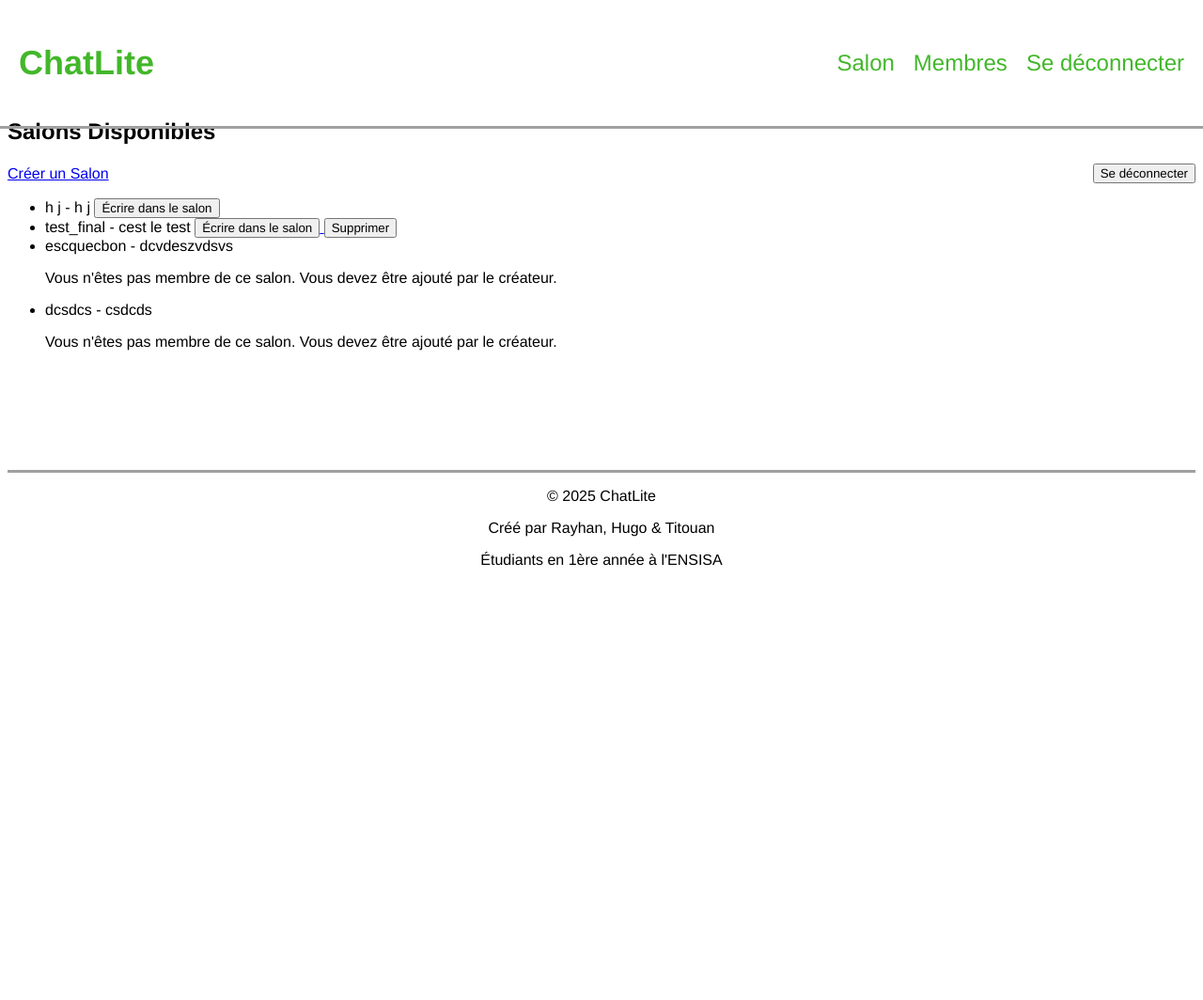
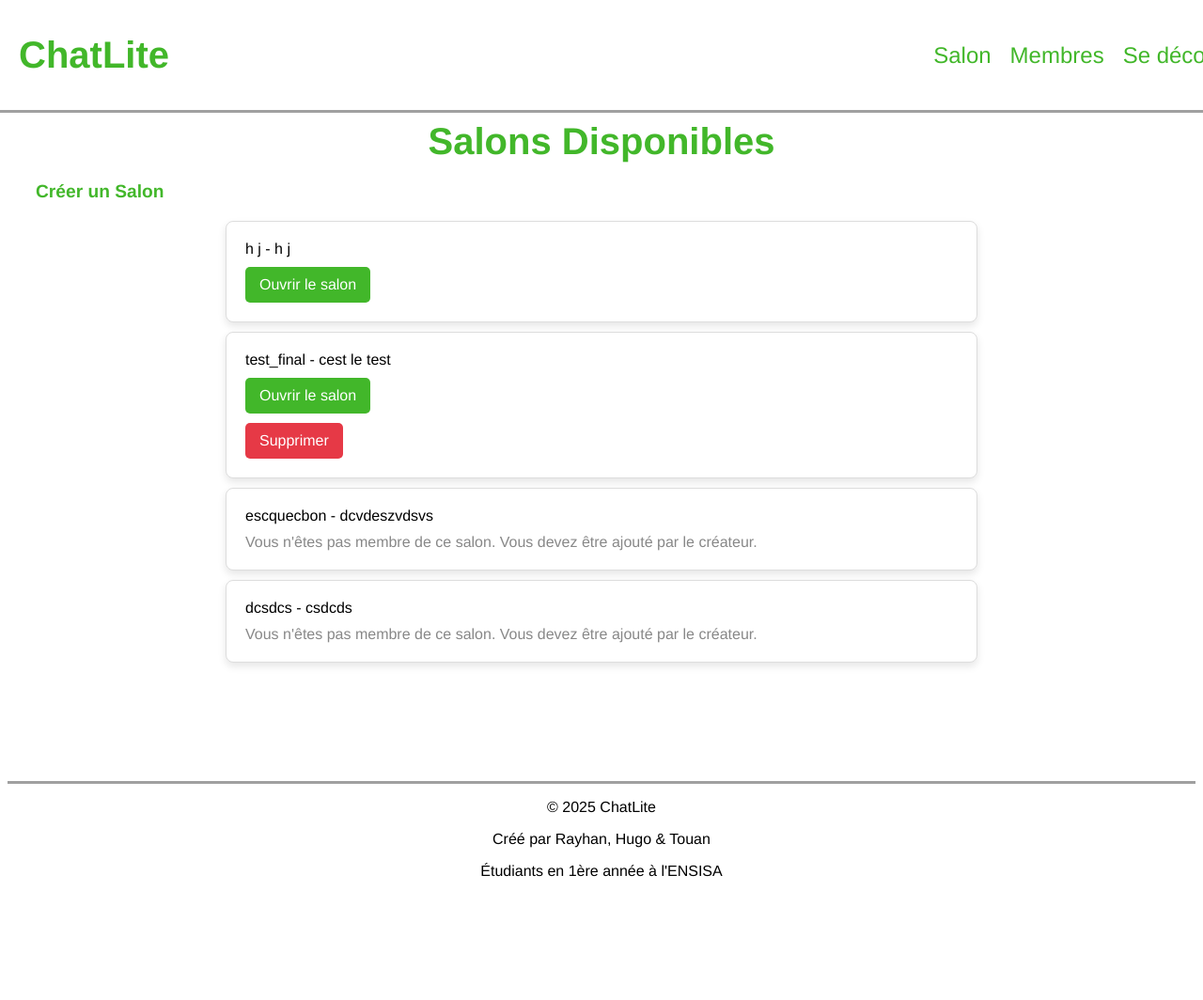
Before and after one commit to Teston1234/ProgWebDjango, a Django app: page / in a window 1280 px wide. Shown: the whole page at 94% size. Before the commit the page ends 602 px from the top, so only its background shows below. Run offline with Django 5.2, Linux system fonts and the light colour scheme; a user stored in the database is signed in; data comes from the database, SQL or seed files in the repository; both versions use the stored data as it was after the commit.

Commit message:
encore css

```diff
--- a/membre/templates/main.html
+++ b/membre/templates/main.html
@@ -10,35 +10,37 @@
     box-sizing: border-box;
     font-family: Helvetica, Verdana, sans-serif;
 }
-#body {
+body {
     margin-top: 10%;
     margin-bottom: 10%;
 }
-nav {
+.nav {
     position: fixed;
     top: 0;
-    left: 0;
-    width: 100%;
+    left: 0;;
+    width: 170%;
     padding: 16px 20px 16px 20px;
     display: flex;
     align-items: center;
     font-size: 16px;
     border-bottom: 3px solid rgb(160, 160, 160);
+    background-color: white;
 }
-nav a {
+.nav a {
     color: #42b72a;
     text-decoration: none;
 }
-nav a:hover {
+.nav a:hover {
     color: #36a420;
 }
-nav:first-child {
+.nav:first-child {
     font-size: 24px;
 }
 .list {
     list-style-type: none;
     margin-left: auto;
     display: flex;
+
   }
 nav ul li {
     margin-left: 20px;
@@ -54,7 +56,7 @@ nav ul li {
     </style>
 </head>
 <body>
-    <nav>
+    <nav class="nav">
         <a href="{% url 'salon_disponible' %}"><h1>ChatLite</h1></a>
         <ul class="list">
             <li><a href="{% url 'salon_disponible' %}">Salon</a></li>
@@ -69,7 +71,7 @@ nav ul li {
     </section>
     <section class="footer"> <!-- footer -->
         <p>&copy; 2025 ChatLite</p>
-        <p>Créé par Rayhan, Hugo & Titouan</p>
+        <p>Créé par Rayhan, Hugo & Touan</p>
         <p>Étudiants en 1ère année à l'ENSISA</p>
     </section>
 </body>
--- a/membre/templates/salon.html
+++ b/membre/templates/salon.html
@@ -1,27 +1,27 @@
 {% extends 'main.html' %}
 
+    <title>Salons Disponibles</title>
+</head>
 {% block content %}
+
         <h1>Salons Disponibles</h1>
-    <div style="display: flex; justify-content: space-between; align-items: center;">
-        <a href="{% url 'create_salon' %}">Créer un Salon</a>
-        <form method="POST" action="{% url 'logout' %}" style="margin: 0;">
-            {% csrf_token %}
-            <button type="submit">Se déconnecter</button>
-        </form>
-    </div>
-    <ul>
+        <h3><a href="{% url 'create_salon' %}">Créer un Salon</a></h3>
+
+        <ul class="ul">
             {% for salon in salons %}
                 <li>
                     {{ salon.nom }} - {{ salon.description }}
 
+                    <!-- Afficher un bouton pour rejoindre/écrire si l'utilisateur est membre -->
                     {% if user in salon.users.all or salon.created_by == user %}
                         <a href="{% url 'view_salon' salon.id %}">
-                        <button>Écrire dans le salon</button>
+                            <button>Ouvrir le salon</button>
                         </a>
                     {% else %}
                         <p>Vous n'êtes pas membre de ce salon. Vous devez être ajouté par le créateur.</p>
                     {% endif %}
 
+                    <!-- Bouton pour supprimer le salon, visible uniquement pour le créateur -->
                     {% if salon.created_by == user %}
                         <form method="POST" action="{% url 'delete_salon' salon.id %}" style="display:inline;">
                             {% csrf_token %}
@@ -31,4 +31,94 @@
                 </li>
             {% endfor %}
         </ul>
+        <style>
+            /* Style global */
+
+
+/* Titre principal */
+h1 {
+    text-align: center;
+    font-size: 2.5rem;
+    margin: 20px 0;
+    color: #42b72a;
+}
+
+/* Sous-titres et liens */
+h3 a {
+    text-decoration: none;
+    color: #42b72a;
+    font-size: 1.2rem;
+    margin-left: 30px;
+}
+
+h3 a:hover {
+    color: #36a420;
+}
+
+/* Liste des salons */
+ul {
+    max-width: 800px;
+    margin: 20px auto;
+    padding: 0;
+    list-style: none;
+}
+
+.ul li {
+    background: #fff;
+    margin: 10px 0;
+    padding: 20px;
+    border: 1px solid #ddd;
+    border-radius: 8px;
+    box-shadow: 0 4px 8px rgba(0, 0, 0, 0.1);
+    display: flex;
+    flex-direction: column;
+    gap: 10px;
+}
+
+.ul li p {
+    margin: 0;
+    color: #555;
+}
+
+.ul li button {
+    padding: 10px 15px;
+    font-size: 1rem;
+    color: #fff;
+    background-color: #42b72a;
+    border: none;
+    border-radius: 5px;
+    cursor: pointer;
+    transition: background-color 0.3s ease;
+}
+
+.ul li button:hover {
+    background-color: #36a420;
+}
+
+/* Message pour les utilisateurs non-membres */
+.ul li p {
+    font-size: 1rem;
+    color: #888;
+}
+
+/* Formulaire suppression */
+form button[type="submit"] {
+    background-color: #e63946;
+    color: #fff;
+    padding: 10px 15px;
+    font-size: 1rem;
+    border: none;
+    border-radius: 5px;
+    cursor: pointer;
+    transition: background-color 0.3s ease;
+}
+
+form button[type="submit"]:hover {
+    background-color: #d62828;
+}
+
+
+
+
+        </style>
 {% endblock %}
```
Also changed, not shown: membre/templates/create_salon.html (+68 -0 lines), membre/templates/edit_salon.html (+116 -0 lines), membre/templates/view_salon.html (+10 -27 lines), db.sqlite3. Lines whose indentation alone changed are shown as unchanged.
